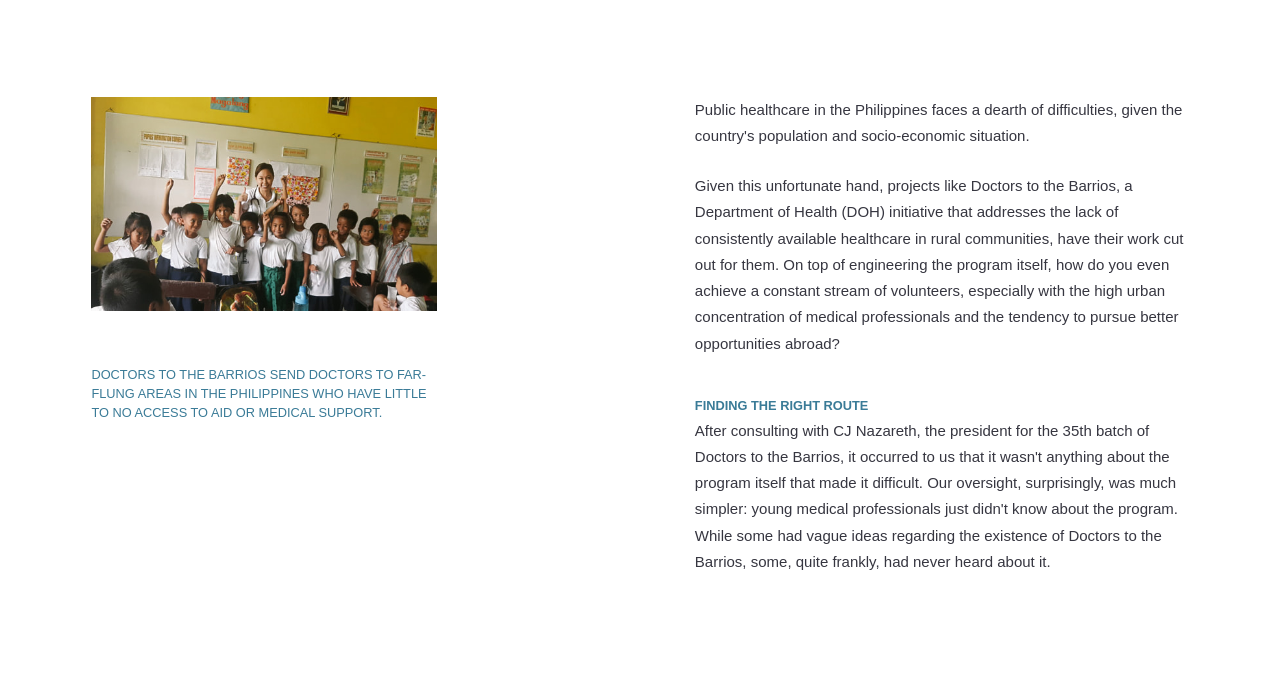
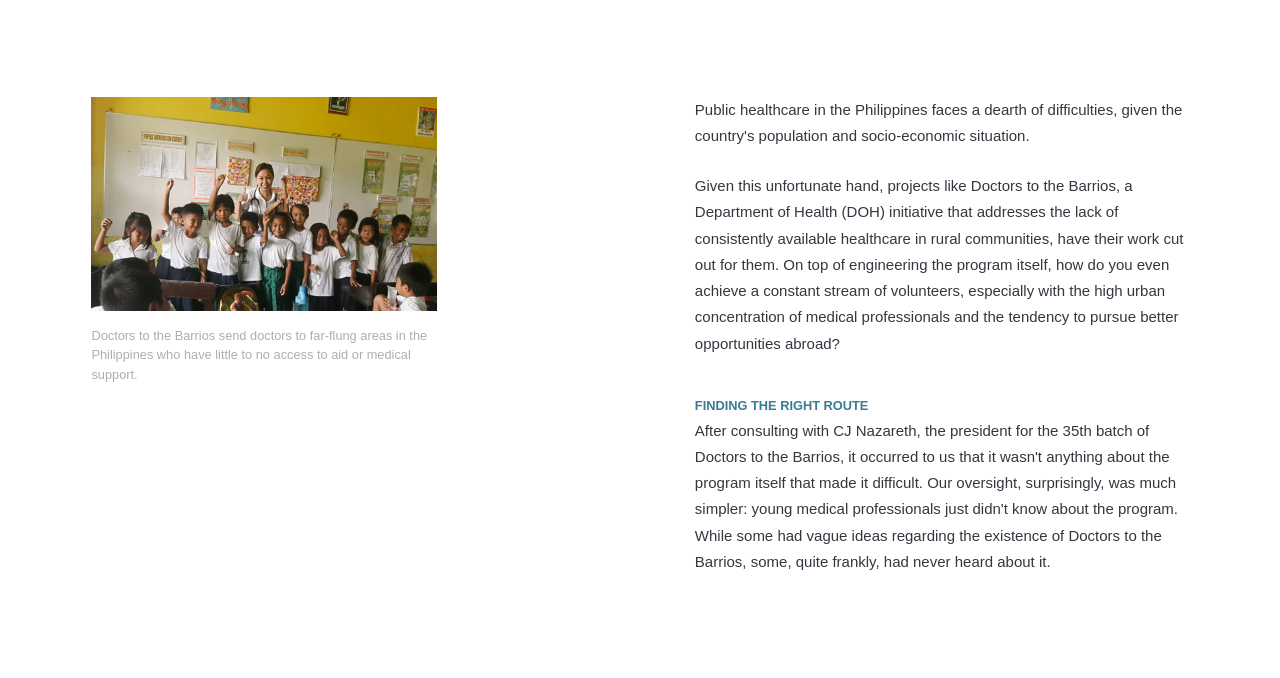
Before and after one commit to worksofheartph/worksofheartph.github.io, a Jekyll site: the page built from _projects/doctors-to-the-barrios.html, in a window 1280 px wide. Shown: the part 901-1579 px from the top of the page. Built offline with Jekyll 4.4.1, drawn with Linux system fonts in a browser that asks for light colours; nearby versions of some CDN libraries; some web fonts are replaced.

Commit message:
Fix caption styling

```diff
--- a/assets/css/styles.css
+++ b/assets/css/styles.css
@@ -837,10 +837,10 @@ footer > div > div { flex: 1; }
 }
 
 h5.caption {
-  text-transform: none;
-  color: #aeaeae;
+  text-transform: none !important;
+  color: #aeaeae !important;
   font-weight: 300;
-  margin: 0;
+  margin: 0 !important;
   line-height: 1.5em;
 }
 
```
